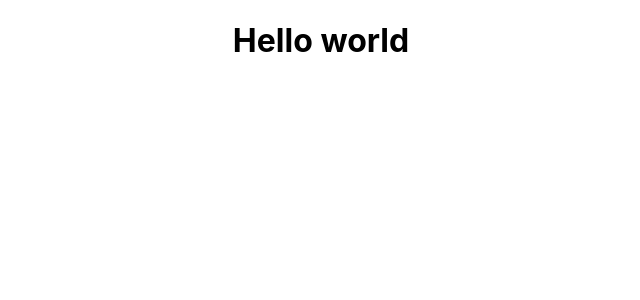
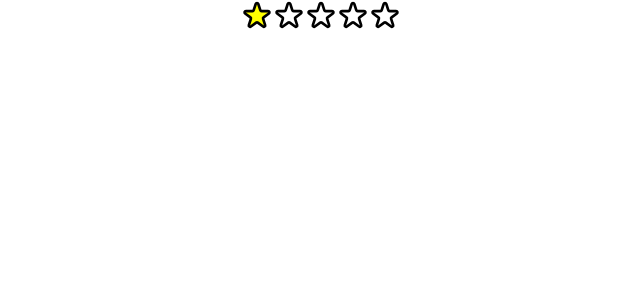
Before and after one commit to grumpycat808/react_sandbox, a React (Create React App) app: page / in a window 1280 px wide. Shown: the top 300 px of the page, without its empty margins (319-959 px from the left). Built offline with nearby package versions, Linux system fonts and the light colour scheme.

Commit message:
Star rating exercise

```diff
--- a/package.json
+++ b/package.json
@@ -11,6 +11,7 @@
     "react": "^18.2.0",
     "react-dom": "^18.2.0",
     "react-scripts": "5.0.1",
+    "uuid": "^10.0.0",
     "web-vitals": "^2.1.4"
   },
   "scripts": {
--- a/src/App.js
+++ b/src/App.js
@@ -1,120 +1,38 @@
-import React, { useEffect, useState } from "react";
-import { getData } from "./getData";
-import Form from "./Form";
-import Accordion from "./Accordion";
+import React, { useState } from "react";
 import "./App.css";
 import "animate.css";
+import StarRating from "./StarRating";
 export default function App(props) {
-  const [messages, setMessages] = useState([]);
-  // const makeRequest = () => {
-  //   getData().then((response) => setMessages(response.data));
-  // };
-  // useEffect(() => {
-  //   makeRequest();
-  // }, []);
+  const [inputVal, setInputVal] = useState("");
+  const animateCSS = (element, animation, prefix = "animate__") =>
+    new Promise((resolve) => {
+      const animationName = `${prefix}${animation}`;
+      const node = document.querySelector(element);
 
-  let i = 1;
+      node.classList.add(`${prefix}animated`, animationName);
 
-  function incrementBy(value) {
-    i += value;
-    return i;
-  }
+      // When the animation ends, we clean the classes and resolve the Promise
+      function handleAnimationEnd(event) {
+        event.stopPropagation();
+        node.classList.remove(`${prefix}animated`, animationName);
+        resolve("Animation ended");
+      }
 
-  function once(callback) {
-    let invoked = false;
-
-    var original = callback;
-    callback = function () {
-      // Do something with arguments:
-      console.log(arguments);
-      return original.apply(this, arguments);
-    };
-    // console.log(func.length);
-    // return () => {
-    //   if (!invoked) {
-    //     invoked = true;
-    //     // return func();
-    //   } else {
-    //   }
-    // };
-  }
-
-  function intersectionWith(comparator, ...arrays) {
-    let returnArr = [];
-
-    if (arrays.length === 0) return arrays;
-    return (returnArr = arrays.reduce((accumulator, currentVal) => {
-      return accumulator.filter((item) => {
-        return (
-          currentVal.filter((currentValItem) =>
-            comparator(currentValItem, item)
-          ).length > 0
-        );
-      });
-    }));
-  }
-  /*
-  filter items in the accumulator by whether or not it is the "same" as one of the values in the next item
-  */
-  const arr1 = [
-    { x: 1, y: 2 },
-    { x: 2, y: 3 },
-  ];
-  const arr2 = [
-    { y: 2, x: 1 },
-    { x: 3, y: 4 },
-  ];
-  // const arr3 = [
-  //   { x: 2, y: 3 },
-  //   { x: 3, y: 4 },
-  //   { x: 5, y: 6 },
-  //   { x: 6, y: 7 },
-  // ];
-
-  const result = intersectionWith(
-    (a, b) => a.x === b.x && a.y === b.y,
-    arr1,
-    arr2
-  );
-  // console.log("result", result);
-
-  const test = [5, 7, 9, 12];
-  // const animateCSS = (element, animation, prefix = "animate__") =>
-  //   new Promise((resolve) => {
-  //     const animationName = `${prefix}${animation}`;
-  //     const node = document.querySelector(element);
-
-  //     node.classList.add(`${prefix}animated`, animationName);
-
-  //     // When the animation ends, we clean the classes and resolve the Promise
-  //     function handleAnimationEnd(event) {
-  //       event.stopPropagation();
-  //       node.classList.remove(`${prefix}animated`, animationName);
-  //       resolve("Animation ended");
-  //     }
-
-  //     node.addEventListener("animationend", handleAnimationEnd, { once: true });
-  //   });
-
-  // animateCSS(".my-element", "bounce").then((message) => {
-  //   console.log("Resolved: " + message);
-  // });
-
-  // const myelement = document.getElementById("test");
-
+      node.addEventListener("animationend", handleAnimationEnd, { once: true });
+    });
+  const [filledStars, setFilledStars] = useState(0);
+  // myelement.addEventListener("mouseover", animateCSS(".my-element", "bounce"));
   // This handler will be executed only once when the cursor
   // moves over the unordered list
-  const [hovered, setHovered] = useState(false);
-  const toggleHover = () => setHovered(!hovered);
+  const onChange = (index) => setFilledStars(index);
+
   return (
     <div className="App">
-      <h1
-        className={hovered ? "animate__animated animate__bounce" : ""}
-        onMouseEnter={toggleHover}
-        onMouseLeave={toggleHover}
-      >
-        Hello world
-      </h1>
+      <StarRating
+        filled={filledStars}
+        maxStars={5}
+        onChange={onChange}
+      ></StarRating>
     </div>
   );
 }
--- /dev/null
+++ b/src/StarRating.js
@@ -0,0 +1,43 @@
+import React, { useEffect, useState } from "react";
+import "./styles.css";
+import { v4 } from "uuid";
+function StarRating({ filled, maxStars, onChange }) {
+  const [hovered, setHovered] = useState(0);
+  const onHover = (index) => {
+    setHovered(index);
+    console.log("index", index);
+  };
+  const starsList = [];
+  const handleClick = (index) => {
+    onChange(index);
+  };
+  for (let index = 0; index < maxStars; index++) {
+    starsList.push(
+      <svg
+        key={v4()}
+        xmlns="http://www.w3.org/2000/svg"
+        className={
+          index <= hovered || index <= filled
+            ? "star-icon star-icon-filled"
+            : "star-icon"
+        }
+        fill="none"
+        viewBox="0 0 24 24"
+        stroke="currentColor"
+        strokeWidth="2"
+        onMouseEnter={() => onHover(index)}
+        onMouseOut={() => setHovered(0)}
+        onClick={() => handleClick(index)}
+      >
+        <path
+          strokeLinecap="round"
+          strokeLinejoin="round"
+          d="M11.049 2.927c.3-.921 1.603-.921 1.902 0l1.519 4.674a1 1 0 00.95.69h4.915c.969 0 1.371 1.24.588 1.81l-3.976 2.888a1 1 0 00-.363 1.118l1.518 4.674c.3.922-.755 1.688-1.538 1.118l-3.976-2.888a1 1 0 00-1.176 0l-3.976 2.888c-.783.57-1.838-.197-1.538-1.118l1.518-4.674a1 1 0 00-.363-1.118l-3.976-2.888c-.784-.57-.38-1.81.588-1.81h4.914a1 1 0 00.951-.69l1.519-4.674z"
+        />
+      </svg>
+    );
+  }
+  return <div>{starsList.map((star) => star)}</div>;
+}
+
+export default StarRating;
--- /dev/null
+++ b/src/styles.css
@@ -0,0 +1,13 @@
+body {
+    font-family: sans-serif;
+  }
+
+  .star-icon {
+    --icon-size: 32px;
+    height: var(--icon-size);
+    width: var(--icon-size);
+  }
+
+  .star-icon-filled {
+    fill: yellow;
+  }
```
Also changed, not shown: src/FormRendering.js (added, +17 -0 lines), src/TrafficLights.js (added, +18 -0 lines), src/once.js (added, +73 -0 lines), 1 other file (tests, documents, lock files or other folders).
